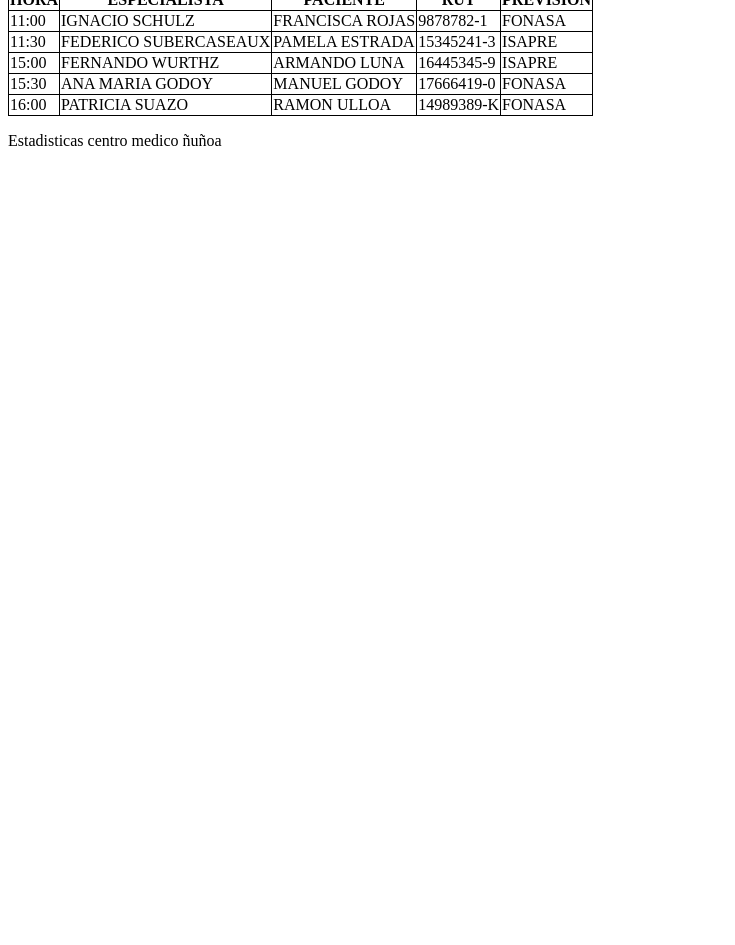
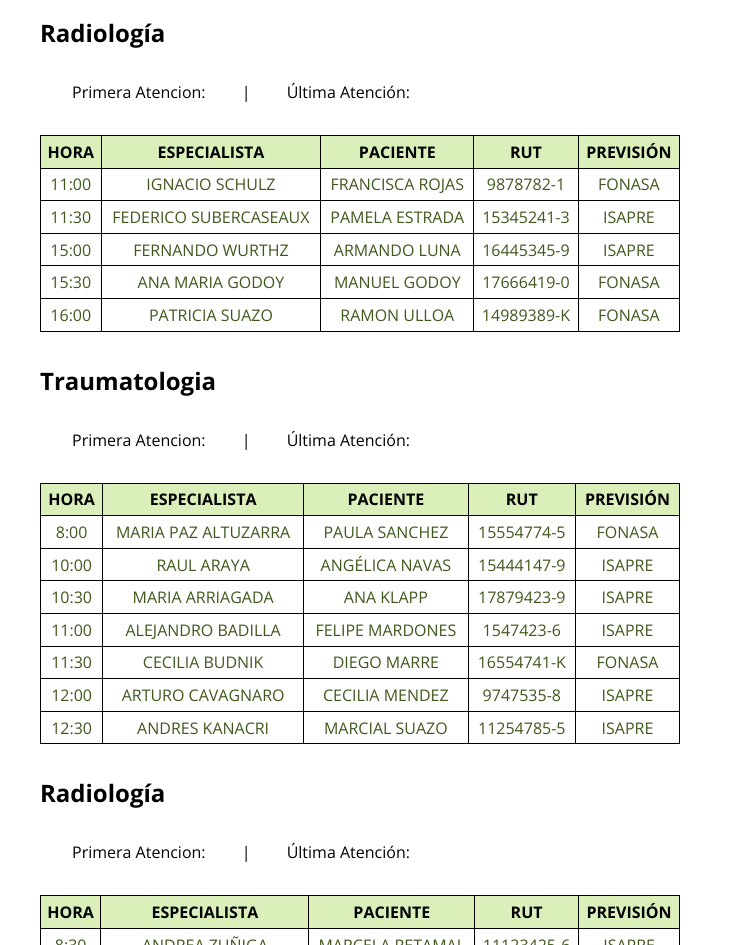
Before and after one commit to michelanyelo/03EjercicioGuiadoJS, a plain HTML site: page index.html in a window 1280 px wide. Shown: the part 91-1036 px from the top of the page, without its empty margins (0-735 px from the left). Before the commit the page ends 800 px from the top, so only its background shows below. Drawn offline with nearby package versions, Linux system fonts and the light colour scheme.

Commit message:
"Updated CSS styles, refactored JavaScript code to generate tables dynamically, and modified HTML structure to include separate tables for each specialty."

```diff
--- a/assets/css/styles.css
+++ b/assets/css/styles.css
@@ -1,6 +1,39 @@
+@import url("https://fonts.googleapis.com/css2?family=Open+Sans:ital,wght@0,300..800;1,300..800&display=swap");
+
+:root {
+    --green-primary: #40581D;
+    --green-secondary: #729D2D;
+    --green-tertiary: #82c71349;
+
+}
+
+body * {
+    margin: 2rem;
+    box-sizing: border-box;
+    font-family: 'Open Sans';
+}
+
+h1 {
+    color: var(--green-primary);
+}
+
 table,
 th,
 td {
     border: 1px solid black;
     border-collapse: collapse;
+    padding: 0.3rem;
+    text-align: center;
 }
+
+table {
+    width: 50vw;
+}
+
+th {
+    background-color: var(--green-tertiary);
+}
+
+td {
+    color: var(--green-primary);
+}
--- a/assets/js/main.js
+++ b/assets/js/main.js
@@ -1,6 +1,5 @@
-document.write('<p>Estadisticas centro medico ñuñoa</p>');
-// array de especialidades
-const especialidades = ["Radiología", "Traumatología", "Dental"]
+document.write('<p>Estadisticas centro medico ñuñoa</p>')
+
 
 // array object de radiologia
 const radiologia = [{
@@ -33,7 +32,7 @@ const radiologia = [{
     paciente: 'RAMON ULLOA',
     rut: '14989389-K',
     prevision: 'FONASA'
-}];
+}]
 
 // array object de traumatologia
 const traumatologia = [{
@@ -78,7 +77,7 @@ const traumatologia = [{
     paciente: 'MARCIAL SUAZO',
     rut: '11254785-5',
     prevision: 'ISAPRE'
-}];
+}]
 
 
 // array object de dental
@@ -88,36 +87,31 @@ const dental = [{
     paciente: 'MARCELA RETAMAL',
     rut: '11123425-6',
     prevision: 'ISAPRE'
-},
-{
+}, {
     hora: '11:00',
     especialista: 'MARIA PIA ZAÑARTU',
     paciente: 'ANGEL MUÑOZ',
     rut: '9878789-2',
     prevision: 'ISAPRE'
-},
-{
+}, {
     hora: '11:30',
     especialista: 'SCARLETT WITTING',
     paciente: 'MARIO KAST',
     rut: '7998789-5',
     prevision: 'FONASA'
-},
-{
+}, {
     hora: '13:00',
     especialista: 'FRANCISCO VON TEUBER',
     paciente: 'KARIN FERNANDEZ',
     rut: '18887662-K',
     prevision: 'FONASA'
-},
-{
+}, {
     hora: '13:30',
     especialista: 'EDUARDO VIÑUELA',
     paciente: 'HUGO SANCHEZ',
     rut: '17665461-4',
     prevision: 'FONASA'
-},
-{
+}, {
     hora: '14:00',
     especialista: 'RAQUEL VILLASECA',
     paciente: 'ANA SEPULVEDA',
@@ -126,6 +120,9 @@ const dental = [{
 }];
 
 
+// funcion para generar la tabla separada para cada especialidad
+function generarTabla(data) {
+    // cabecera de la tabla, a futuro se concatenará con el body de la tabla
     let tablaText = `
         <tr>
             <th>HORA</th>
@@ -133,10 +130,10 @@ let tablaText = `
             <th>PACIENTE</th>
             <th>RUT</th>
             <th>PREVISIÓN</th>
- </tr>
- `
+        </tr>`
 
-radiologia.forEach(function (entry) {
+    // recorrido del objeto
+    data.forEach(function (entry) {
         tablaText += `
         <tr>
             <td>${entry.hora}</td>
@@ -144,8 +141,13 @@ radiologia.forEach(function (entry) {
             <td>${entry.paciente}</td>
             <td>${entry.rut}</td>
             <td>${entry.prevision}</td>
-        </tr>
-    `;
-});
+        </tr>`
+    })
+    return tablaText
+}
 
-document.getElementById("cuerpo-tabla").innerHTML = tablaText
+
+
+document.getElementById("tabla-radiologia").innerHTML = generarTabla(radiologia)
+document.getElementById("tabla-traumatologia").innerHTML = generarTabla(traumatologia)
+document.getElementById("tabla-dental").innerHTML = generarTabla(dental)
--- a/index.html
+++ b/index.html
@@ -13,7 +13,34 @@
 <body>
 
     <h1>Centro Médico Ñuñoa</h1>
-    <table id="cuerpo-tabla"></table>
+
+    <!-- estadisticas radiologia -->
+    <h2>Radiología</h2>
+    <p>
+        <span class="primeraAtencion">Primera Atencion: </span> |
+        <span class="ultimaAtencion">Última Atención: </span>
+    </p>
+    <!-- tabla radiologia -->
+    <table id="tabla-radiologia"></table>
+
+    <!-- estadisticas traumatologia -->
+    <h2>Traumatologia</h2>
+    <p>
+        <span class="primeraAtencion">Primera Atencion: </span> |
+        <span class="ultimaAtencion">Última Atención: </span>
+    </p>
+    <!-- tabla traumatologia -->
+    <table id="tabla-traumatologia"></table>
+
+    <!-- estadisticas dental -->
+    <h2>Radiología</h2>
+    <p>
+        <span class="primeraAtencion">Primera Atencion: </span> |
+        <span class="ultimaAtencion">Última Atención: </span>
+    </p>
+    <!-- tabla dental -->
+    <table id="tabla-dental"></table>
+
     <script src="assets/js/main.js"></script>
 </body>
 
```
Lines whose indentation alone changed are shown as unchanged.
